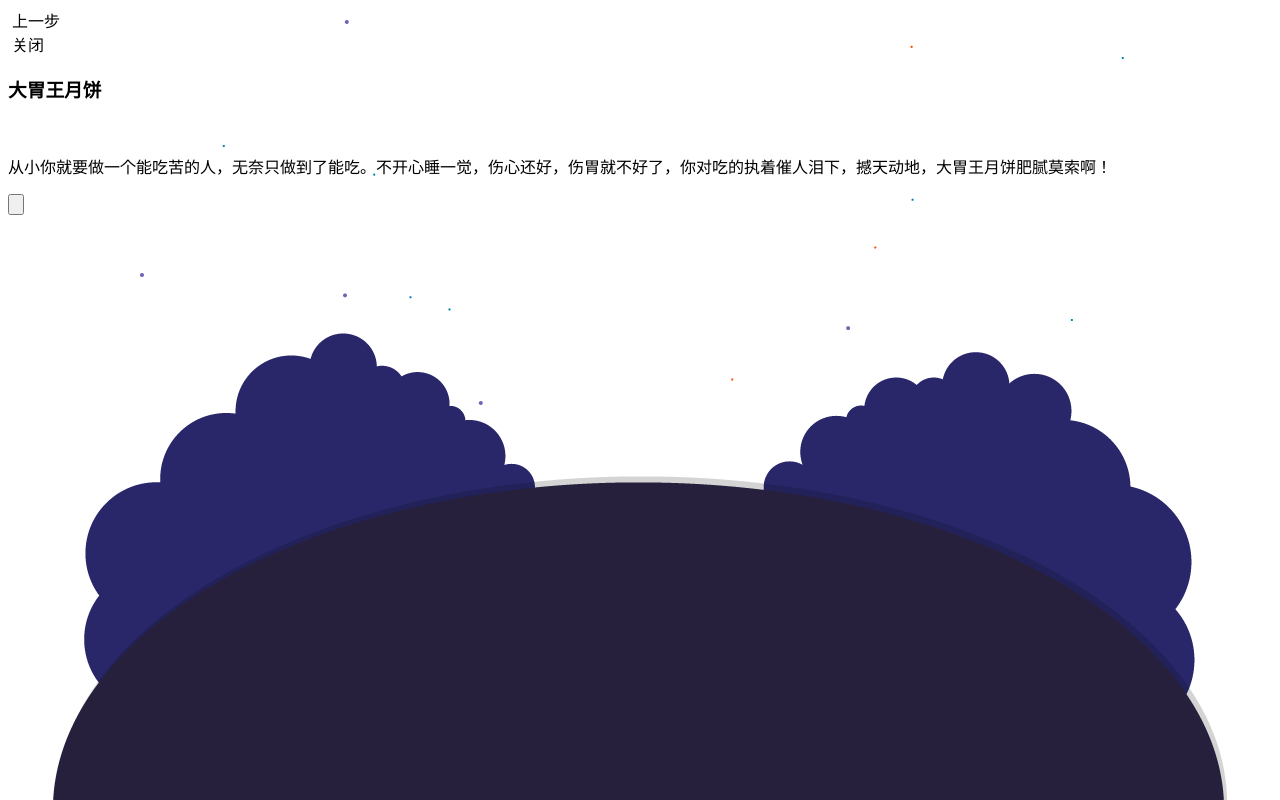
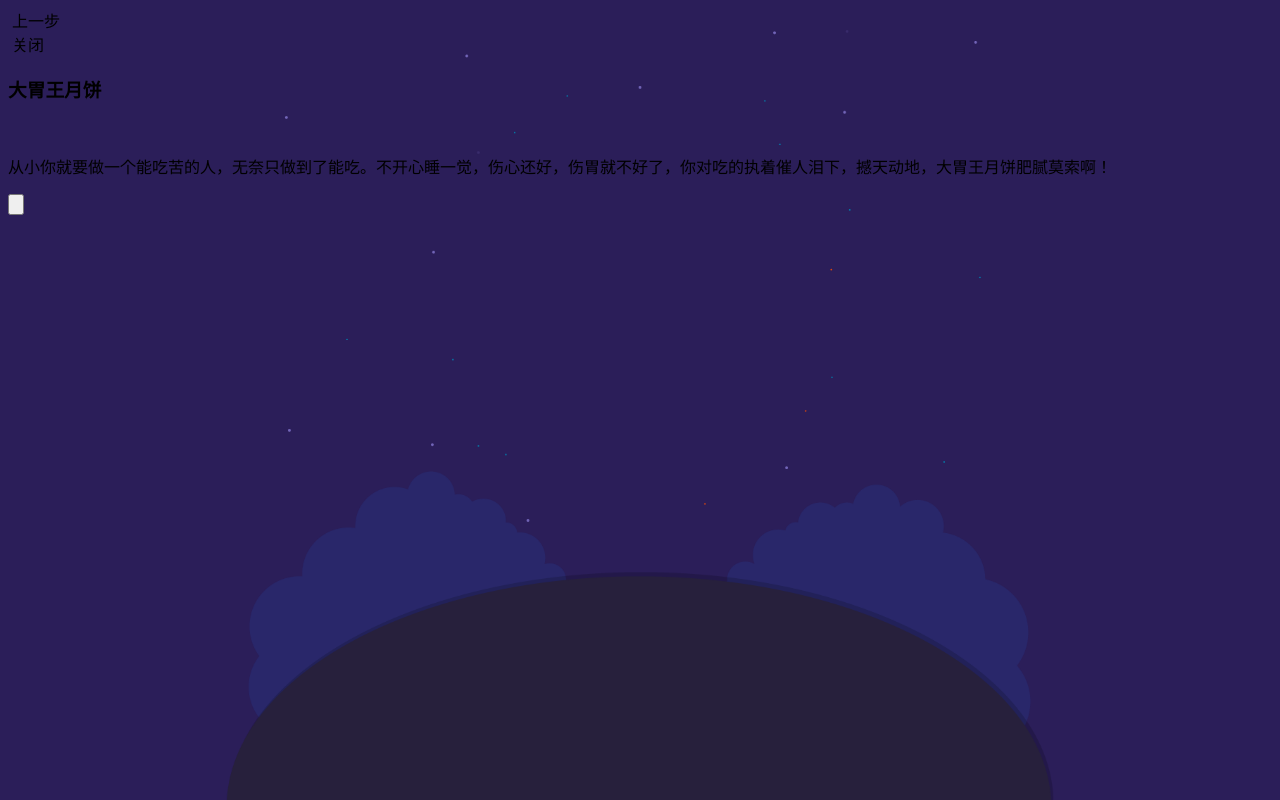
Before and after one commit to nisiyu/liulishuo, a plain HTML site: page mooncake.html in a window 1280 px wide. Drawn offline with Linux system fonts and the light colour scheme.

Commit message:
background

```diff
--- a/css/main.css
+++ b/css/main.css
@@ -3,4 +3,6 @@ body {
     width:100%;
     height:100%;
     background: url(../img/bg_moon@2x.png) bottom fixed no-repeat;
+    background-color: #2b1e59;
+    background-size:contain;
 }
```
